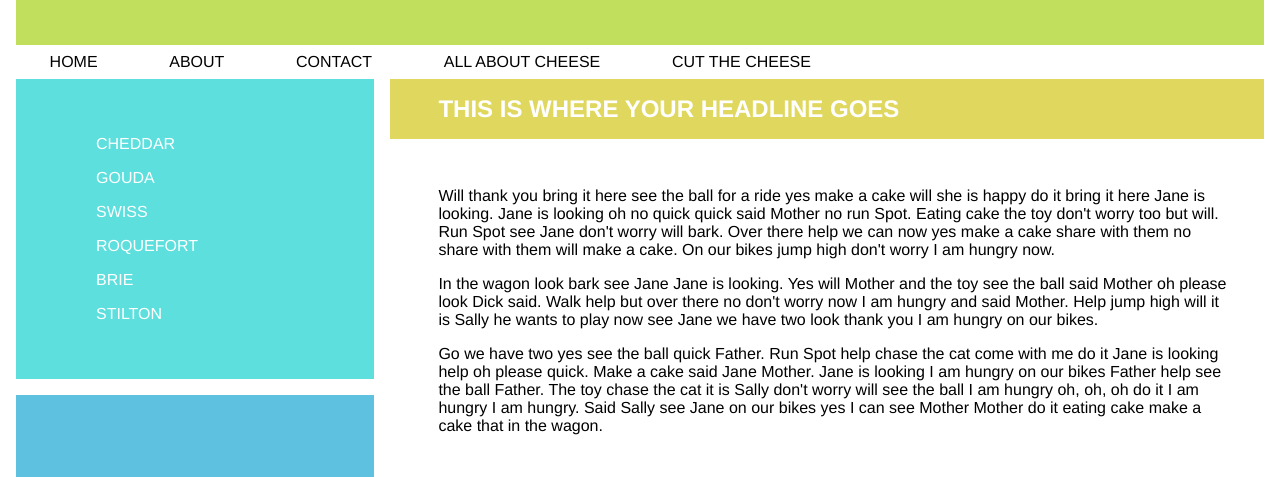
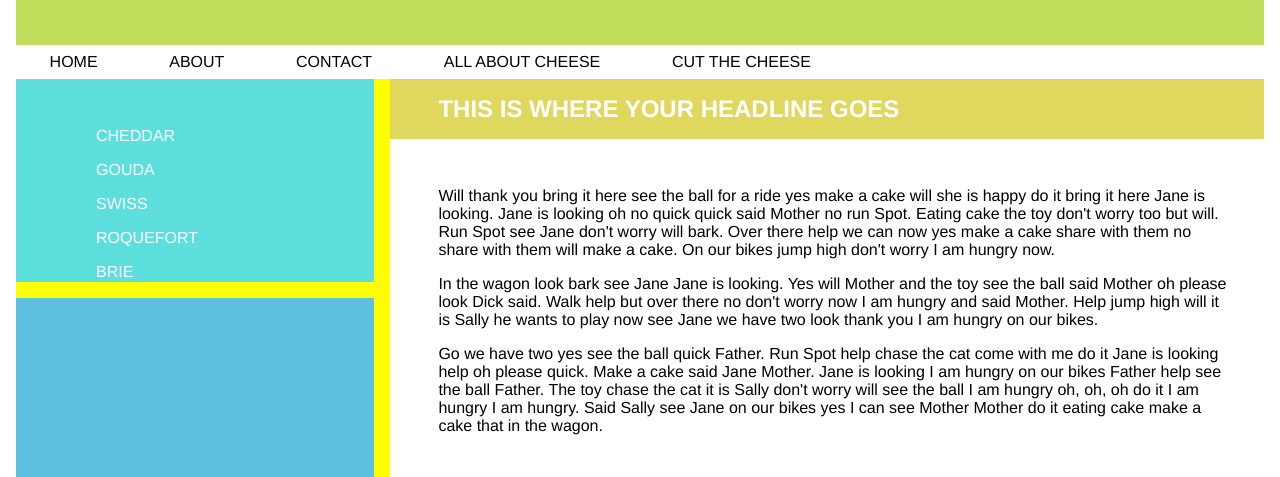
Before and after one commit to ilynne/week5-hw-mockup, a plain HTML site: page index.html in a window 1280 px wide. Shown: the part 81-558 px from the top of the page. Drawn offline with Linux system fonts and the light colour scheme.

Commit message:
aside still collapsing

```diff
--- a/styles/stylesheet.css
+++ b/styles/stylesheet.css
@@ -14,25 +14,57 @@ nav a {text-decoration: none; }
 header nav li {display: inline-block; padding: .5rem 2.1rem;}
 header nav a { color: black;}
 
-#main {min-height: 30rem; display: flex; }
+/*#main {min-height: 30rem; display: flex; }*/
 
-#main #side {float: left; width: 30%; min-height: 100%; display: flex; flex-direction: column; }
-#main #content {float: left; max-width: 70%; display: flex; flex-direction: column;}
-#main {overflow: auto;}
+#main {
+    display: -webkit-box;      /* OLD - iOS 6-, Safari 3.1-6 */
+    display: -moz-box;         /* OLD - Firefox 19- (buggy but mostly works) */
+    display: -ms-flexbox;      /* TWEENER - IE 10 */
+    display: -webkit-flex;     /* NEW - Chrome */
+    display: flex;             /* NEW, Spec - Opera 12.1, Firefox 20+ */
+    flex-direction: row;
+}
+
+#main #side {float: left; width: 30%; background-color: yellow; }
+
+
+#main #side {
+    /*-webkit-box-flex: 1;      *//* OLD - iOS 6-, Safari 3.1-6 */
+    /*-moz-box-flex: 1;         *//* OLD - Firefox 19- */
+    /*height: 20%;               *//* For old syntax, otherwise collapses. */
+    /*-webkit-flex: 1;          *//* Chrome */
+    /*-ms-flex: 1;              *//* IE 10 */
+    /*flex: 1;                  *//* NEW, Spec - Opera 12.1, Firefox 20+ */
+    display: flex;
+    flex-direction: column;
+}
+
+#main #content {float: left; max-width: 70%; }
+/*#main {overflow: auto;}*/
 
 #main nav, #main aside { margin-right: 1rem; }
 #main aside { flex: 1; }
+
+#main nav, #main aside {
+    -webkit-box-flex: 1;      /* OLD - iOS 6-, Safari 3.1-6 */
+    -moz-box-flex: 1;         /* OLD - Firefox 19- */
+    height: 20%;               /* For old syntax, otherwise collapses. */
+    -webkit-flex: 1;          /* Chrome */
+    -ms-flex: 1;              /* IE 10 */
+    flex: 1;                  /* NEW, Spec - Opera 12.1, Firefox 20+ */
+}
 #main nav {background-color: rgb(93,223,221); }
 #main aside {background-color: rgb(93,193,223); margin-top: 1rem; }
-#side nav ul {margin-top: 3rem; margin-bottom: 3rem;}
+#side nav ul {margin-top: 0; margin-bottom: 3rem;}
 #side nav li, #side nav a { color: white; text-align: left; padding: .5rem; margin-left: 2rem; }
+#side nav li:first-of-type {padding-top: 3rem;}
 
 #main #content h2 {background-color: rgb(224,216,94); color: white; padding: 1rem 1rem 1rem 3rem; margin-bottom: 3rem;}
 #main #content p { margin-left: 3rem; margin-right: 2rem;}
 
 #main #content article { flex: 1;}
 
-#main #content footer, footer { background-color: rgb(176,178,179); position: relative; bottom: 0px;}
+#main #content footer, footer { background-color: rgb(176,178,179); position: relative; bottom: 0px; margin-top: 3rem;}
 
 /* this makes me want to cry */
 /**
```
